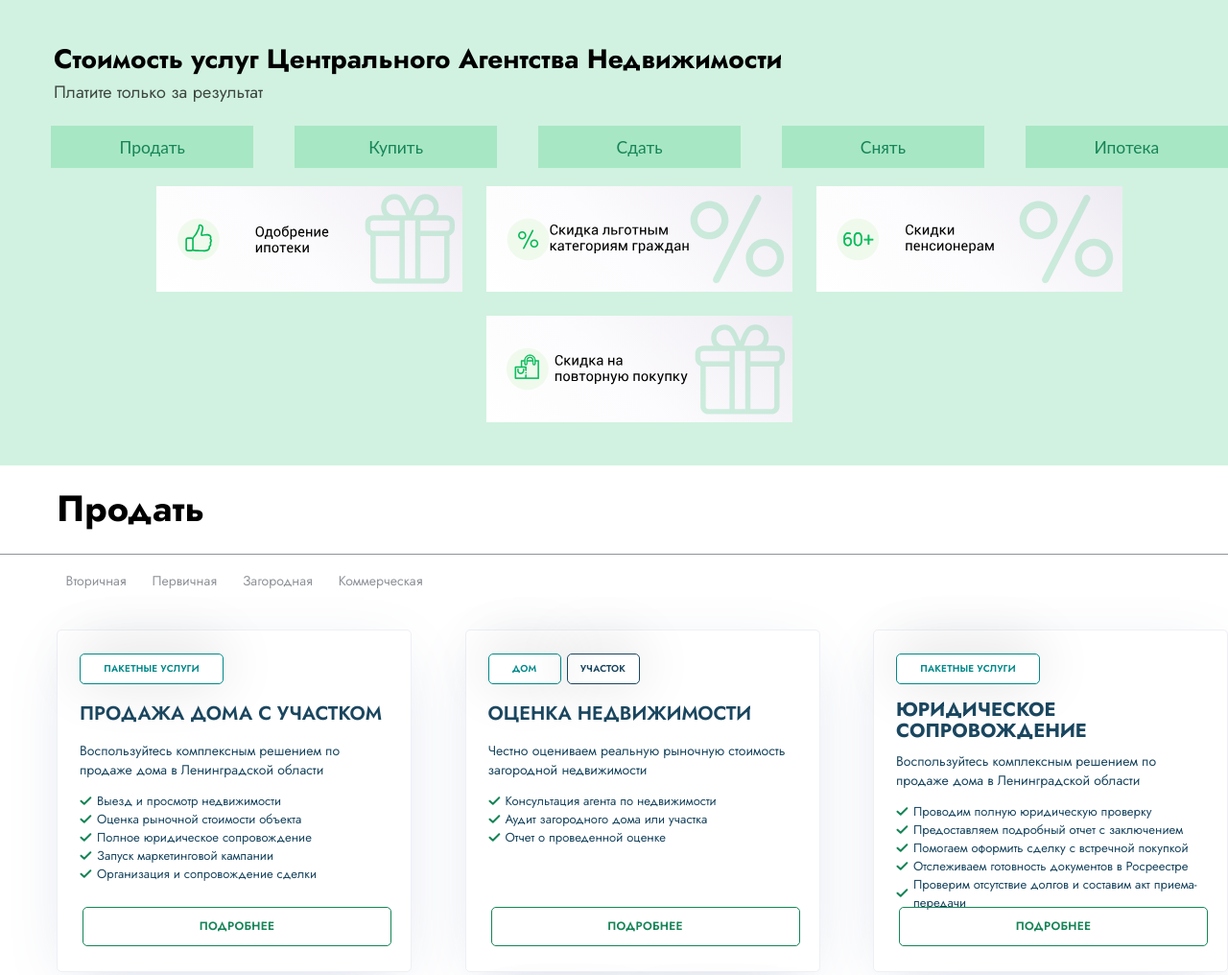
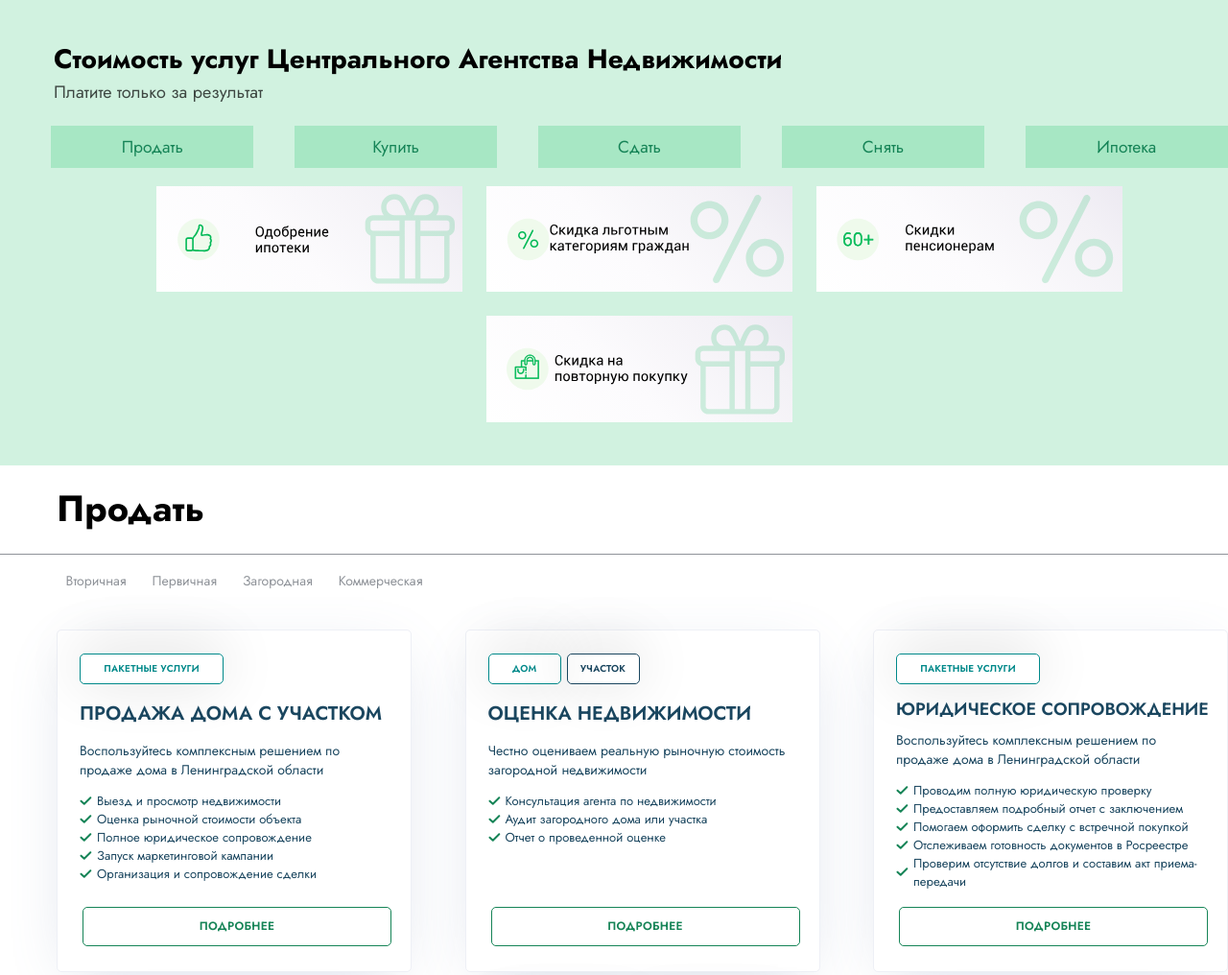
Before and after one commit to SergMih75/Test_cost_of_services, a plain HTML site: page index.html in a window 1280 px wide. Shown: the top 1016 px of the page at 96% size. Drawn offline with Linux system fonts and the light colour scheme.

Commit message:
fix fonts

```diff
--- a/css/main.css
+++ b/css/main.css
@@ -63,7 +63,6 @@
   background: rgba(0, 185, 86, 0.2);
   text-align: center;
   color: #168457;
-  font-family: "Lato";
   font-size: 17.444px;
   font-weight: 400;
   line-height: 23.259px; /* 133.333% */
@@ -224,10 +223,10 @@
   text-transform: uppercase;
   margin-bottom: 14px;
 }
-
+/*
 .offers-item-title__small {
   font-size: 18px;
-}
+} */
 
 .offers-item-title__smallHigher {
   margin-bottom: 4.5px;
@@ -320,8 +319,8 @@
 }
 
 .offers-item-title__small {
-  font-size: 20px;
-  font-weight: 700;
+  font-size: 18px;
+  /* font-weight: 700; */
   line-height: 21.875px; /* 147.368% */
   text-transform: uppercase;
   margin-bottom: 10.4px;
```
